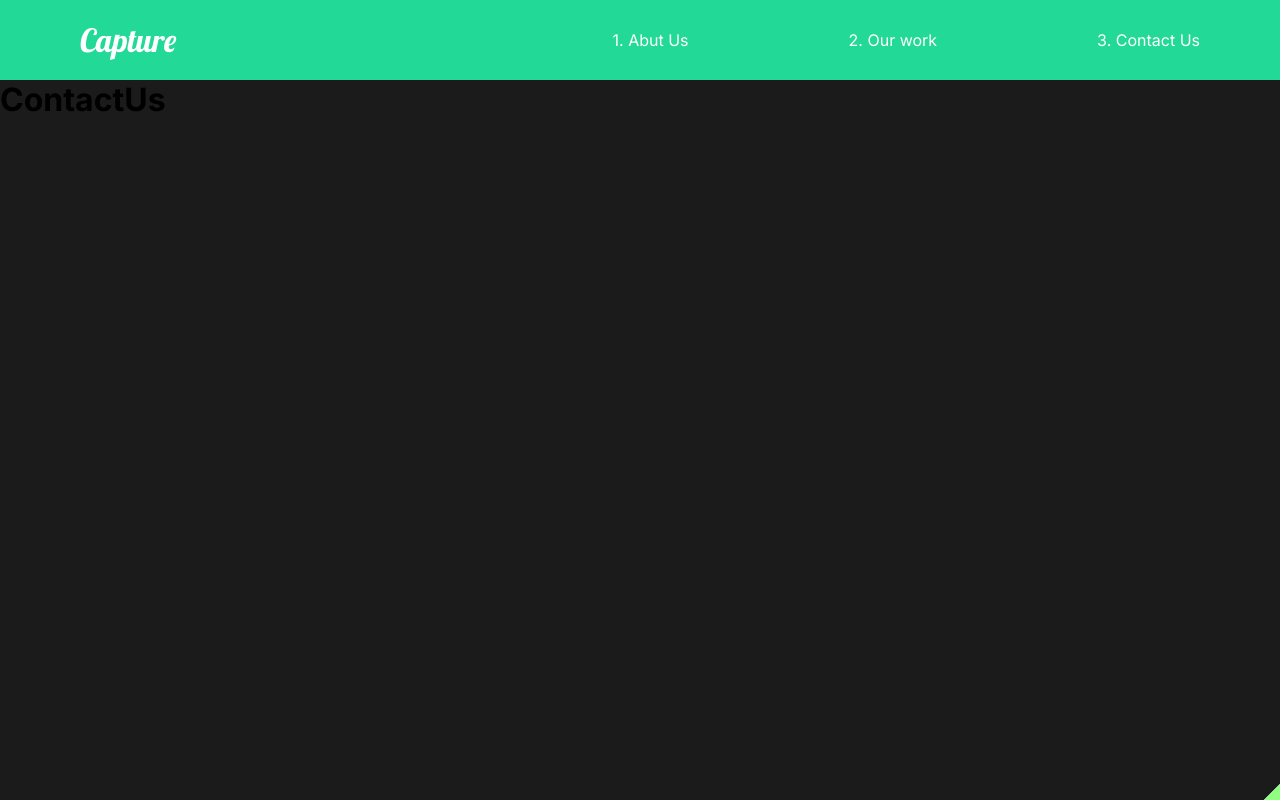
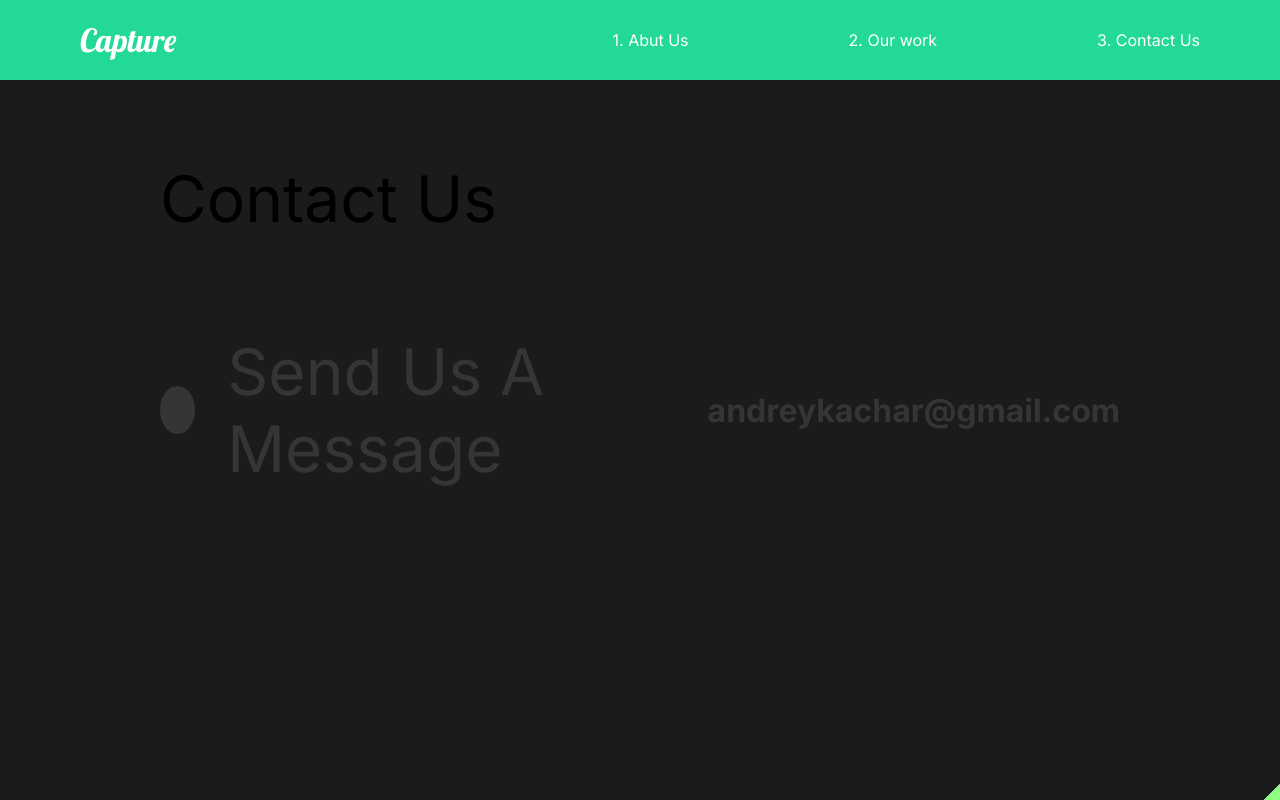
Before and after one commit to Gamilgton/react-capture, a React (Create React App) app: page /contact in a window 1280 px wide. Built offline with nearby package versions, Linux system fonts and the light colour scheme.

Commit message:
21. Contact Animation

```diff
--- a/src/App.js
+++ b/src/App.js
@@ -4,6 +4,8 @@ import React from 'react';
 import GlobalStyle from './components/GlobalStyle';
 import {motion, AnimatePresence} from 'framer-motion';
 import {appAnimation} from './styles/animation';
+
+// Slider between pages
 import {slider} from './components/Slider'
 
 // Import pages
@@ -33,7 +35,9 @@ function App() {
       <Nav />
       <AnimatePresence exitBeforeEnter>
 
+        {/* Slider between pages */}
         {slider()}
+        {/* //////////////////// */}
 
         <Switch
           location={location} key={location.pathname}
--- a/src/pages/ContactUs.js
+++ b/src/pages/ContactUs.js
@@ -4,17 +4,79 @@ import React from 'react';
 import {motion} from 'framer-motion';
 import {appAnimation} from '../styles/animation';
 
+// Style ///////////
+import {ContactStyle, Title, Hide, Circle, Social} from '../styles/pageStyles';
+// import styled from 'styled-components';
+
 const OurWork = () => {
     return (
-        <motion.div
+        <ContactStyle
             variants={appAnimation.pageAnimation}
             initial="hidden"
             animate="show"
             exit="exit"
         >
-            <h1>ContactUs</h1>
-        </motion.div>
+            <Title>
+                <Hide>
+                    <motion.h2>
+                        Contact Us
+                    </motion.h2>
+                </Hide>
+            </Title>
+
+            <div>
+                <Social>
+                    <Circle/>
+                    <h2>Send Us A Message</h2>
+                    <h4><a href="mailto: andreykachar@gmail.com">andreykachar@gmail.com</a></h4>
+                </Social>
+            </div>
+        </ContactStyle>
     );
 };
 
+// const ContactStyle = styled(motion.div)`
+
+//     /* width: 100%; */
+//     height: 20%;
+//     padding: 5rem 10rem;
+//     color: #353535;
+//     min-height: 90vh;
+
+// `;
+
+// const Title = styled(motion.div)`
+
+//     background: #fff;
+//     margin-bottom: 4rem;
+//     color: black;
+
+// `;
+
+// const Hide = styled.div`
+
+//     overflow: hidden;
+
+// `;
+
+// const Circle = styled.div`
+
+//     border-radius: 50%;
+//     width: 3rem;
+//     height: 3rem;
+//     background: #353535;
+
+// `;
+
+// const Social = styled(motion.div)`
+
+//     display: flex;
+//     align-items: center;
+
+//     h2 {
+//         margin: 2rem;
+//     }
+
+// `;
+
 export default OurWork;
--- a/src/styles/pageStyles.js
+++ b/src/styles/pageStyles.js
@@ -101,6 +101,59 @@ export const ImageDisplay = styled.div`
 
 `;
 
+// Contact
+
+export const ContactStyle = styled(motion.div)`
+
+    /* width: 100%; */
+    height: 20%;
+    padding: 5rem 10rem;
+    color: #353535;
+    min-height: 90vh;
+
+`;
+
+export const Title = styled(motion.div)`
+
+    /* background: #fff; */
+    margin-bottom: 4rem;
+    color: black;
+
+`;
+
+export const Hide = styled.div`
+
+    overflow: hidden;
+
+`;
+
+export const Circle = styled.div`
+
+    border-radius: 50%;
+    width: 3rem;
+    height: 3rem;
+    background: #353535;
+
+`;
+
+export const Social = styled(motion.div)`
+
+    display: flex;
+    align-items: center;
+
+    h2 {
+        margin: 2rem;
+    }
+
+    a {
+        text-decoration: none;
+        color: #353535
+    }
+
+`;
+////////////////////////////////////////////////
+
+// Slider ////////////////////////////////
 export const Frame1 = styled(motion.div)`
 
     position: fixed;
@@ -130,3 +183,4 @@ export const Frame4 = styled(Frame1)`
 background: #8eff80;
 
 `;
+////////////////////////////////////////////////
```
Also changed, not shown: 1 other file (tests, documents, lock files or other folders).
